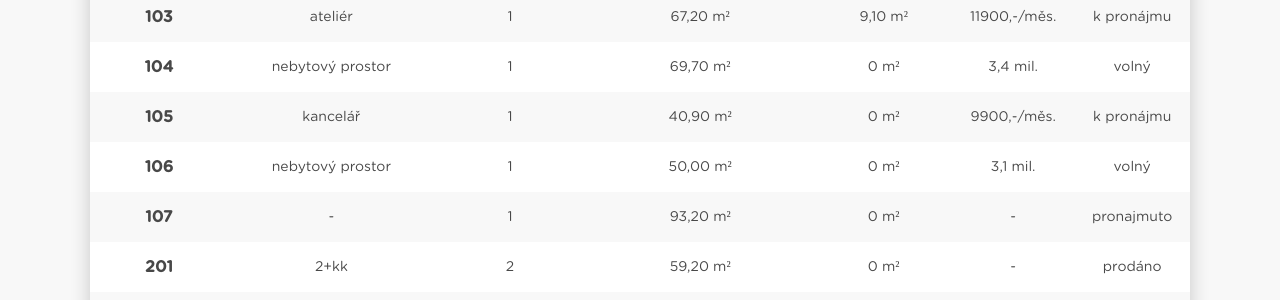
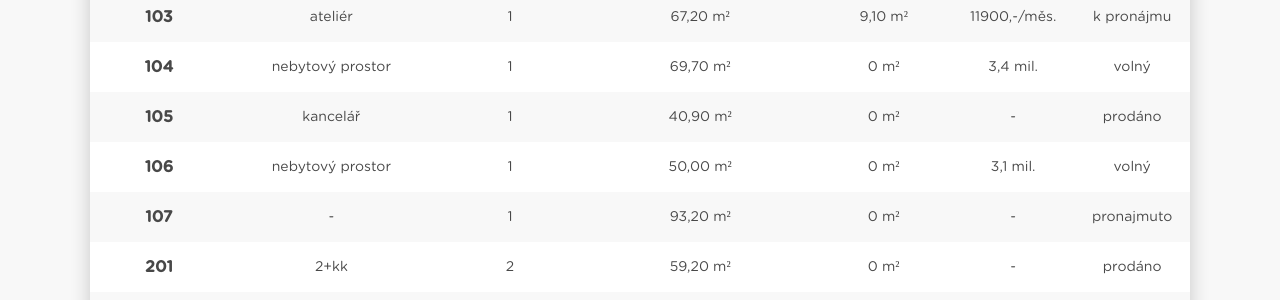
Before and after one commit to StyvekDrtic/bydleniSvojetice, a Jekyll site: the page built from ceny.html, in a window 1280 px wide and 900 px high, scrolled down 410 px. Shown: the part 150-450 px from the top of the window. Built offline with Jekyll 4.4.1, drawn with Linux system fonts in a browser that asks for light colours.

Commit message:
pudorysy

```diff
--- a/_includes/tabulka.html
+++ b/_includes/tabulka.html
@@ -57,8 +57,8 @@
       <td>1</td>
       <td>40,90</td>
       <td>0</td>
-      <td class="neMil">9900,-/měs.</td>
-      <td>k pronájmu</td>
+      <td class="neMil">-</td>
+      <td>prodáno</td>
     </tr>
 
     <tr>
```
Also changed, not shown: assets/img/pudorysy/byty/byt12.png, assets/img/pudorysy/patra/patro2.png, 2 other files.
